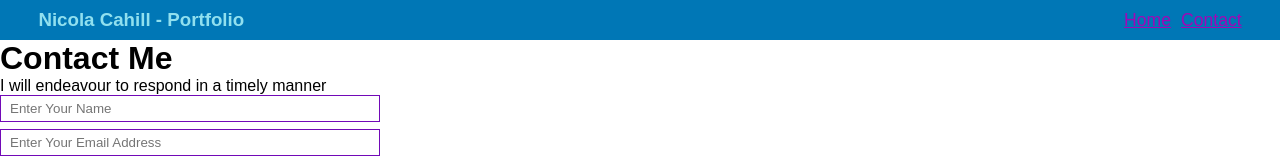
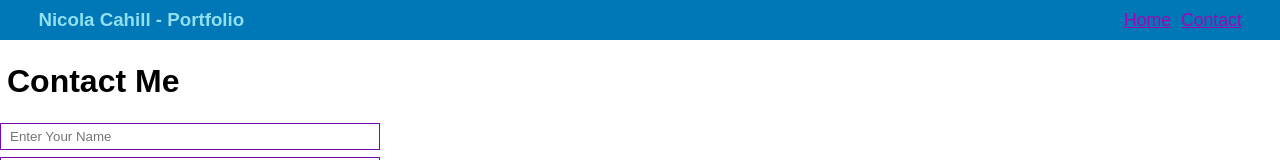
Before and after one commit to Bibbleboop/my-react-portfolio, a React (Create React App) app: page /contact in a window 1280 px wide. Shown: the top 160 px of the page. Built offline with nearby package versions, Linux system fonts and the light colour scheme.

Commit message:
contact style changes

```diff
--- a/src/pages/Contact.js
+++ b/src/pages/Contact.js
@@ -3,11 +3,12 @@ import { useState } from "react";
 let styles = {
     header: {
         textAlign: 'centre',
-        margin: '18px 2'
+        margin: '18px 2px',
+        padding: '5px'
     },
 
     submitBtn: {
-        backgroundColor: 'lilac',
+        backgroundColor: 'dark lilac',
         color: '#90e0ef',
         cursor: 'pointer'
     }
@@ -37,14 +38,16 @@ function Contact() {
         <>
             <h1 style={styles.header}>Contact Me</h1>
 
-            <p>I will endeavour to respond in a timely manner </p>
+            {/* <p>I will endeavour to respond in a timely manner </p> */}
 
             <form onSubmit={handleSubmit}>
                 <input name='name' onChange={handleChange} type="text" placeholder="Enter Your Name" />
                 <input name='email' onChange={handleChange} type="text" placeholder="Enter Your Email Address" />
-                <textarea name='message' onChange={handleChange} placeholder="Enter your message..." cols="30" rows="10" ></textarea>
+                <textarea name='message' onChange={handleChange} placeholder="Enter your message..." cols="20" rows="10" ></textarea>
                 <button style={styles.submitBtn}>Submit</button>
             </form>
+
+        <footer/>
         </>
 
     )
```
